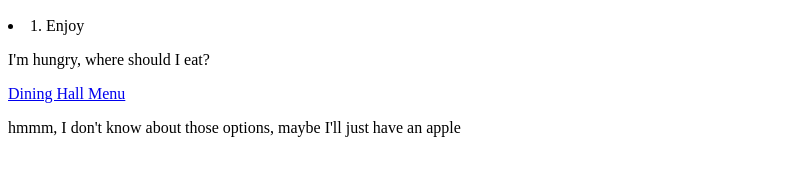
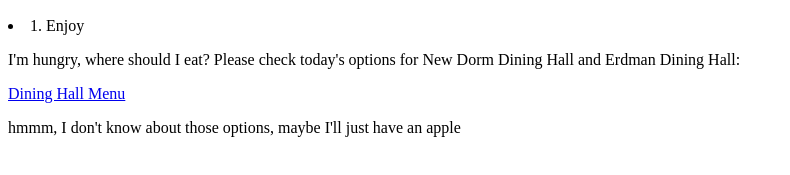
Before and after one commit to KatarinaBH8/CSS, a plain HTML site: page index.html in a window 1280 px wide. Shown: the part 583-758 px from the top of the page, without its empty margins (0-790 px from the left). Drawn offline with Linux system fonts and the light colour scheme.

Commit message:
Update index.html

```diff
--- a/index.html
+++ b/index.html
@@ -14,7 +14,7 @@
         <a href="https://commons.wikimedia.org/wiki/File:Red_Apple.jpg">Link to Source</a>
         <h2>Rules:</h2>
         <li>1. Enjoy</li>
-        <p>I'm hungry, where should I eat?</p>
+        <p>I'm hungry, where should I eat? Please check today's options for New Dorm Dining Hall and Erdman Dining Hall:</p>
         <a href="https://www.brynmawr.edu/inside/offices-services/dining-services/menus-hours">Dining Hall Menu</a>
         <p>hmmm, I don't know about those options, maybe I'll just have an apple</p>
     </body>
```
